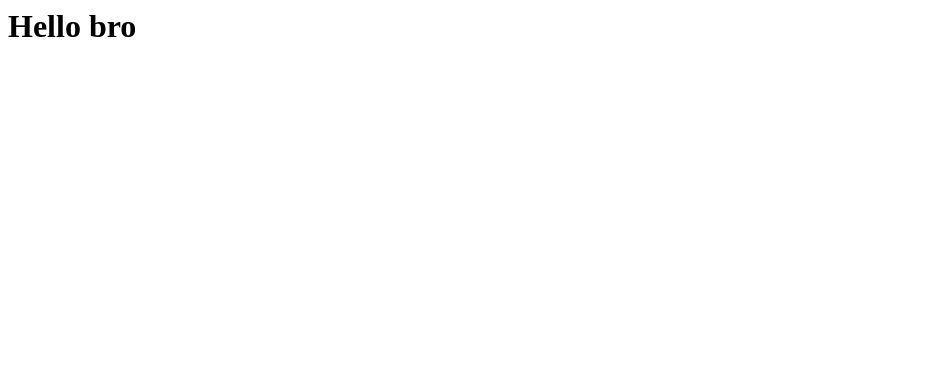
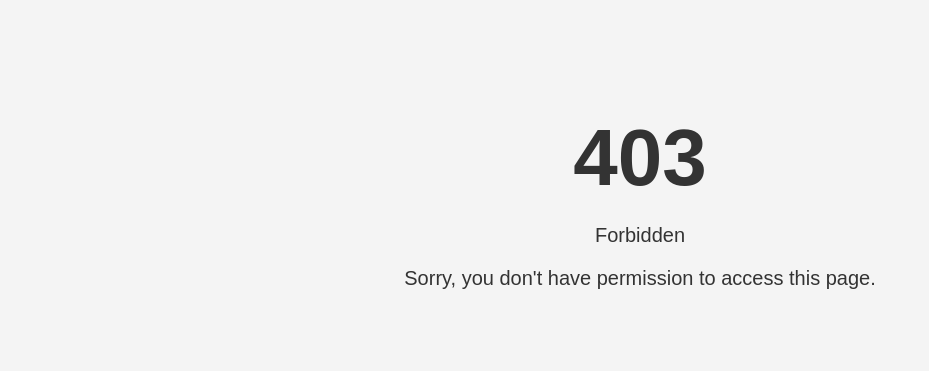
Before and after one commit to mirongdev/file, a plain HTML site: page index.html in a window 1280 px wide. Shown: the whole page, without its empty margins (0-929 px from the left). Drawn offline with Linux system fonts and the light colour scheme.

Commit message:
Update index.html

```diff
--- a/index.html
+++ b/index.html
@@ -1 +1,38 @@
-<h1> Hello bro </h1>
+<!DOCTYPE html>
+<html lang="en">
+<head>
+  <meta charset="UTF-8">
+  <meta name="viewport" content="width=device-width, initial-scale=1.0">
+  <title>403 Forbidden</title>
+  <style>
+    body {
+      font-family: Arial, sans-serif;
+      text-align: center;
+      padding: 50px;
+      background-color: #f4f4f4;
+      color: #333;
+    }
+    h1 {
+      font-size: 80px;
+      margin-bottom: 20px;
+    }
+    p {
+      font-size: 20px;
+      margin-bottom: 20px;
+    }
+    a {
+      color: #007bff;
+      text-decoration: none;
+    }
+    a:hover {
+      text-decoration: underline;
+    }
+  </style>
+</head>
+<body>
+  <h1>403</h1>
+  <p>Forbidden</p>
+  <p>Sorry, you don't have permission to access this page.</p>
+
+</body>
+</html>
```
